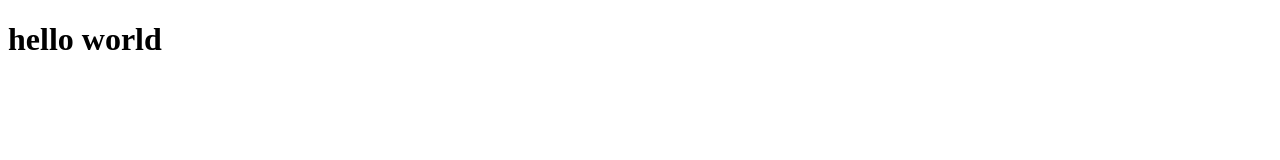
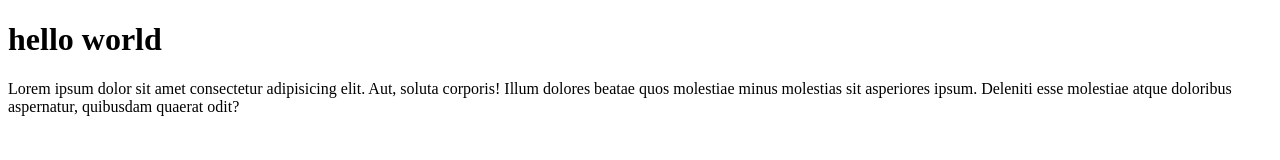
Before and after one commit to akhoirulamr/khoi-git-test, a plain HTML site: page index.html in a window 1280 px wide. Drawn offline with Linux system fonts and the light colour scheme.

Commit message:
menambahkan paragraph

```diff
--- a/index.html
+++ b/index.html
@@ -7,5 +7,6 @@
   </head>
   <body>
     <h1>hello world</h1>
+    <p>Lorem ipsum dolor sit amet consectetur adipisicing elit. Aut, soluta corporis! Illum dolores beatae quos molestiae minus molestias sit asperiores ipsum. Deleniti esse molestiae atque doloribus aspernatur, quibusdam quaerat odit?</p>
   </body>
 </html>
```
